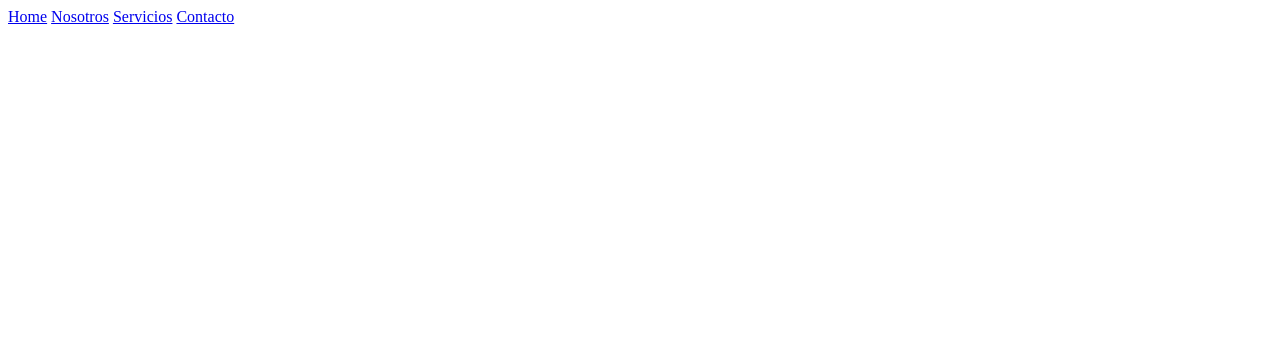
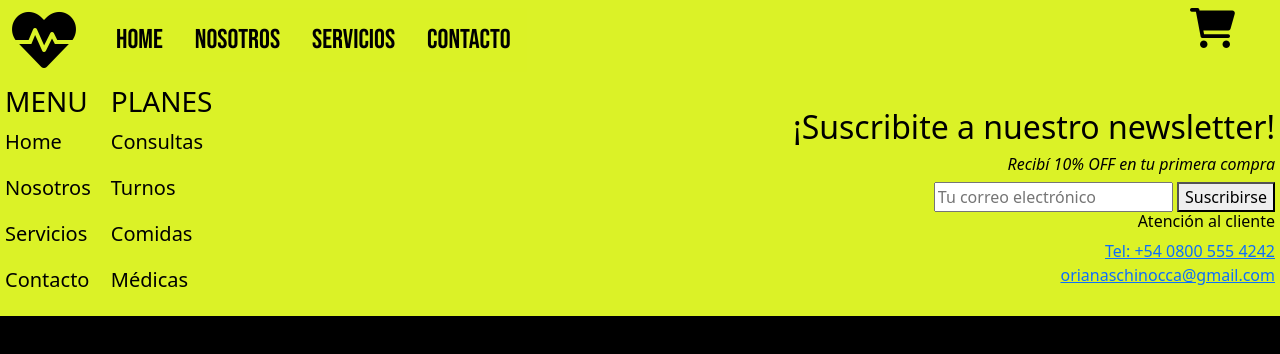
Before and after one commit to SchinoccaO/finalproyect, a plain HTML site: page html/nosotros.html in a window 1280 px wide. Drawn offline with nearby package versions, Linux system fonts and the light colour scheme.

Commit message:
nosotros

```diff
--- a/css/index.css
+++ b/css/index.css
@@ -7,6 +7,9 @@ body{
 header{
     width: 100%;
 }
+.fa-heart-pulse{
+    color: black;
+}
 
 .icon-container {
     min-width: 50px; /* Ajusta el ancho según tus necesidades */
@@ -15,7 +18,18 @@ header{
     margin-right: 20px; /* Ajusta el margen derecho según tus necesidades */
 }
 
-
+/* carrito de compra*/
+.shopping {
+    position: fixed; /* Establece la posición fija */
+    top: 4; /* Lo coloca en la parte superior de la página */
+    right: 20px; /* Lo coloca a 20px del borde derecho de la ventana */
+    z-index: 9999; /* Asegura que esté encima de otros elementos */
+}
+.fa-cart-shopping{
+    color: black;
+    font-size: 2.5rem;
+    text-align: right;
+}
 
 /* Resto de tus estilos para .nav-link, .nav.p-2, etc. */
 
@@ -125,10 +139,13 @@ figure::after {
     background: linear-gradient(to bottom, rgba(255, 255, 255, 0) 0%, rgb(0, 0, 0) 100%);
 }
 
+
+
+/* FOOTER*/
 footer {
     width: 100%;
     color: black;
-    padding: 10px;
+    padding: 5px;
     display: flex;
     background-color: #DBF227;
     flex-direction: row; /* Cambiado a dirección de fila */
@@ -147,7 +164,7 @@ footer {
 }
 
 .menu-plans .item a {
-    font-size: 24px;
+    font-size: 20px;
     color: rgb(0, 0, 0);
     text-decoration: none;
     margin: none;
@@ -166,12 +183,15 @@ footer {
 
 }
 
-.newsletter h3,
-.newsletter h2 {
-    font-size: 1.5em;
-    margin-bottom: 5px;
+.newsletter h3{
+    font-size: 1rem;
+    font-style: oblique;
+    text-align: left;
+
+.newsletter h2{
+    font-size: 1.5rem;
+    font-style: inherit;
 }
-
 .subscribe-box {
     display: flex;
     align-items: flex-end;
@@ -193,6 +213,10 @@ footer {
 }
 
 /* Estilo para la sección de atención al cliente */
+
+.atencioncliente h6{
+    text-align: center;
+}
 .atencioncliente {
     display: flex;
     flex-direction: column;
@@ -201,6 +225,51 @@ footer {
     margin-top: auto; /* Mueve el elemento al final del contenedor flex */
     text-align: center;
     margin-top: auto;
+}
+
+
+footer {
+    position: relative;
+}
+
+.menu-plans, .newsletter, .atencioncliente {
+    position: absolute;
+    top: 50%;
+    transform: translateY(-50%);
+}
+
+.menu-plans {
+    left: 0;
+}
+
+.newsletter {
+    right: 0;
+}
+
+.atencioncliente {
+    left: 50%;
+    transform: translateX(-50%);
+}
+}
+footer {
+    display: flex;
+    justify-content: space-between;
+    align-items: center;
+}
+
+.menu-plans, .newsletter, .atencioncliente {
+    flex: 1;
+    text-align: center;
+}
+
+.menu-plans {
+    text-align: left;
+}
+
+.atencioncliente h6{
+    margin-top: 20px;
+    text-align: right;
+
 }
 
 
@@ -328,3 +397,34 @@ footer {
     line-height: 1.5; /* Espaciado entre líneas del párrafo */
     margin: 0; /* Elimina el margen predeterminado para el párrafo */
 }
+
+
+/*******section posicionamiento**********/
+
+.cuadrado-home {
+    color: white;
+    display: flex;
+    flex-direction: column;
+    justify-content: center;
+    align-items: center;
+    height: 100vh;
+}
+
+.cuadrado-home h3 {
+    font-size: 30px;
+    box-sizing: border-box;
+    border: 2px solid #ffffff;
+    padding: 20px;
+    text-align: center;
+    max-width: 1000px; /* Ajusta el valor según tus necesidades */
+    margin-bottom: 20px;
+    display: inline-block;
+    white-space: pre-line;
+}
+
+
+.cuadrado-home a {
+    color: white;
+    display: block;
+    text-decoration: none;
+}
--- a/css/nosotros.css
+++ b/css/nosotros.css
@@ -0,0 +1,201 @@
+body{
+    min-width: 250px;
+    display: flex;
+    flex-wrap: wrap;
+    background-color: #000 !important
+}
+header{
+    width: 100%;
+}
+.fa-heart-pulse {
+    color: black; /* Cambia "red" al color que desees */
+}
+
+.icon-container {
+    min-width: 50px; /* Ajusta el ancho según tus necesidades */
+    display: flex;
+    align-items: center; /* Alinea verticalmente el contenido del icon-container */
+    margin-right: 20px; /* Ajusta el margen derecho según tus necesidades */
+}
+
+/* carrito de compra*/
+.shopping {
+    position: fixed; /* Establece la posición fija */
+    top: 4; /* Lo coloca en la parte superior de la página */
+    right: 20px; /* Lo coloca a 20px del borde derecho de la ventana */
+    z-index: 9999; /* Asegura que esté encima de otros elementos */
+}
+.fa-cart-shopping{
+    color: black;
+    font-size: 2.5rem;
+    text-align: right;
+}
+
+
+/* Resto de tus estilos para .nav-link, .nav.p-2, etc. */
+
+
+.main{
+    background-color: #000;
+}
+/* MENU*/
+
+
+.nav-link {
+    font-family: "Bebas Neue", sans-serif;
+    font-weight: 500;
+    font-size: 1.7em;
+    font-style: normal;
+    background-color: hsl(67, 89%, 55%) !important;
+    color: black;
+    display: inline-block;
+    box-sizing: border-box;
+    display: flex;
+    text-align: left;
+    align-items: center; /* Alinea verticalmente el contenido del nav-links */
+}
+
+.nav.p-2 {
+    background-color: #DBF227;
+}
+
+.nav-link:hover {
+    color: hsl(113, 100%, 35%);
+}
+
+#icono1 {
+    display: inline-block;
+}
+
+
+
+/* FOOTER*/
+footer {
+    width: 100%;
+    color: black;
+    padding: 5px;
+    display: flex;
+    background-color: #DBF227;
+    flex-direction: row; /* Cambiado a dirección de fila */
+    justify-content: space-between; /* Alinea elementos a los extremos */
+}
+
+.menu-plans {
+    display: flex;
+    align-items: center; /* Alinea verticalmente al centro */
+
+}
+
+.menu-plans .item {
+    text-align: left;
+    margin-right: 20px;
+}
+
+.menu-plans .item a {
+    font-size: 20px;
+    color: rgb(0, 0, 0);
+    text-decoration: none;
+    margin: none;
+}
+
+.menu-plans .item a:hover {
+    color: hsl(113, 100%, 35%);
+}
+
+.newsletter {
+    display: flex;
+    flex-direction: column;
+    align-items: flex-end;
+    justify-content: center; /* Alinea verticalmente al centro */
+
+
+}
+
+.newsletter h3{
+    font-size: 1rem;
+    font-style: oblique;
+    text-align: left;
+
+.newsletter h2{
+    font-size: 1.5rem;
+    font-style: inherit;
+}
+.subscribe-box {
+    display: flex;
+    align-items: flex-end;
+    padding: 1px;
+}
+
+.subscribe-input {
+    padding: 5px;
+    margin-right: 10px;
+    margin-bottom: 10px;
+}
+
+.subscribe-button {
+    padding: 8px;
+    background-color: hsl(67, 89%, 55%);
+    color: black;
+    border: none;
+    cursor: pointer;
+}
+
+/* Estilo para la sección de atención al cliente */
+
+.atencioncliente h6{
+    text-align: center;
+    margin-top: 10px;
+}
+
+.atencioncliente {
+    display: flex;
+    flex-direction: column;
+    align-items: center;
+    justify-content: center;
+    margin-top: auto; /* Mueve el elemento al final del contenedor flex */
+    text-align: center;
+    margin-top: auto;
+}
+
+
+footer {
+    position: relative;
+}
+
+.menu-plans, .newsletter, .atencioncliente {
+    position: absolute;
+    top: 50%;
+    transform: translateY(-50%);
+}
+
+.menu-plans {
+    left: 0;
+}
+
+.newsletter {
+    right: 0;
+}
+
+.atencioncliente {
+    left: 50%;
+    transform: translateX(-50%);
+}
+}
+footer {
+    display: flex;
+    justify-content: space-between;
+    align-items: center;
+}
+
+.menu-plans, .newsletter, .atencioncliente {
+    flex: 1;
+    text-align: center;
+}
+
+.menu-plans {
+    text-align: left;
+}
+
+.atencioncliente {
+    text-align: right;
+}
--- a/html/nosotros.html
+++ b/html/nosotros.html
@@ -2,17 +2,88 @@
 <html lang="en">
 <head>
     <meta charset="UTF-8">
-    <meta name="viewport" content="width=device-width, initial-scale=1.0">
-    <title>Document</title>
+    <meta name="viewport" content="width=device-width, initial-scale=0.5">
+    <meta name="description" content="Mediciona on-line, telemedicina, llamadas virtuales de medicina.">
+    <meta name="robots" content="index,follow">
+
+    <!--ICONOs-->
+    <link href="https://cdn.jsdelivr.net/npm/bootstrap@5.3.2/dist/css/bootstrap.min.css" rel="stylesheet"integrity="sha384-T3c6CoIi6uLrA9TneNEoa7RxnatzjcDSCmG1MXxSR1GAsXEV/Dwwykc2MPK8M2HN" crossorigin="anonymous">
+    <link rel="stylesheet" href="https://cdnjs.cloudflare.com/ajax/libs/font-awesome/6.0.0/css/all.min.css" integrity="sha512-{valor de integridad}" crossorigin="anonymous">
+    <link rel="stylesheet" href="../css/nosotros.css">
+
+    <link rel="preconnect" href="https://fonts.googleapis.com">
+    <link rel="preconnect" href="https://fonts.gstatic.com" crossorigin>
+
+    <link href="https://fonts.googleapis.com/css2?family=Bebas+Neue&display=swap" rel="stylesheet">
+
+
+        <title>FITFLOW</title>
 </head>
+
+
 <body>
     <header>
         <nav class="nav p-2">
-            <a class="nav-link" href="./index.html">Home</a>
-            <a class="nav-link" href="./html/nosotros.html">Nosotros</a>
-            <a class="nav-link" href="./html/servicios.html">Servicios</a>
-            <a class="nav-link" href="./html/contacto.html">Contacto</a>
+            <div class="icon-container effect">
+                <a href="../index.html">
+                    <i class="fa-solid fa-heart-pulse fa-4x""></i>
+                    </a>
+            </div>
+        <nav class="shopping">
+            <div class="icon-container">
+                <a href="##">
+                    <i class="fa-solid fa-cart-shopping"></i>
+                </a>
+            </div>
         </nav>
+        <a class="nav-link effect" href="index.html">Home</a>
+        <a class="nav-link effect" href="./html/nosotros.html">Nosotros</a>
+        <a class="nav-link effect" href="./html/servicios.html">Servicios</a>
+        <a class="nav-link effect" href="./html/contacto.html">Contacto</a>
+
     </header>
-</body>
-</html>
+    <main>
+        <nav class="profesionales">
+            <div></div>
+
+
+        </nav>
+    </main>
+
+    <footer>
+        <div class="menu-plans">
+            <div class="item">
+                <h3>MENU</h3>
+                <p><a href="../proyectofinal/index.html">Home</a></p>
+                <p><a href="./html/nosotros.html">Nosotros</a></p>
+                <p><a href="./html/servicios.html">Servicios</a></p>
+                <p><a href="./html/contacto.html">Contacto</a></p>
+            </div>
+
+            <div class="item">
+                <h3>PLANES</h3>
+                <p><a href="./html/contacto.html">Consultas</a></p>
+                <p><a href="#">Turnos</a></p>
+                <p><a href="#">Comidas</a></p>
+                <p><a href="#">Médicas</a></p>
+            </div>
+        </div>
+
+        <div class="newsletter">
+            <h2>¡Suscribite a nuestro newsletter!</h2>
+            <h3> Recibí 10% OFF en tu primera compra</h3>
+
+            <div class="subscribe-box">
+                <input type="email" class="subscribe-input" placeholder="Tu correo electrónico">
+                <button class="subscribe-button">Suscribirse</button>
+            </div>
+            <div class="atencioncliente">
+                <h6>Atención al cliente</h6>
+                <a href="+54 0800 555 4242">Tel: +54 0800 555 4242</a>
+                <br>
+                <a href="mailto:orianaschinocca@gmail.com">orianaschinocca@gmail.com</a>
+            </div>
+    </footer>
+
+    </body>
+</html
```
Also changed, not shown: index.html (+20 -15 lines), assets/pictures/deportolog.jpg (added), assets/pictures/kine.jpg (added), assets/pictures/kinesiologo.jpg (added), assets/pictures/nutricionista.png (added).
